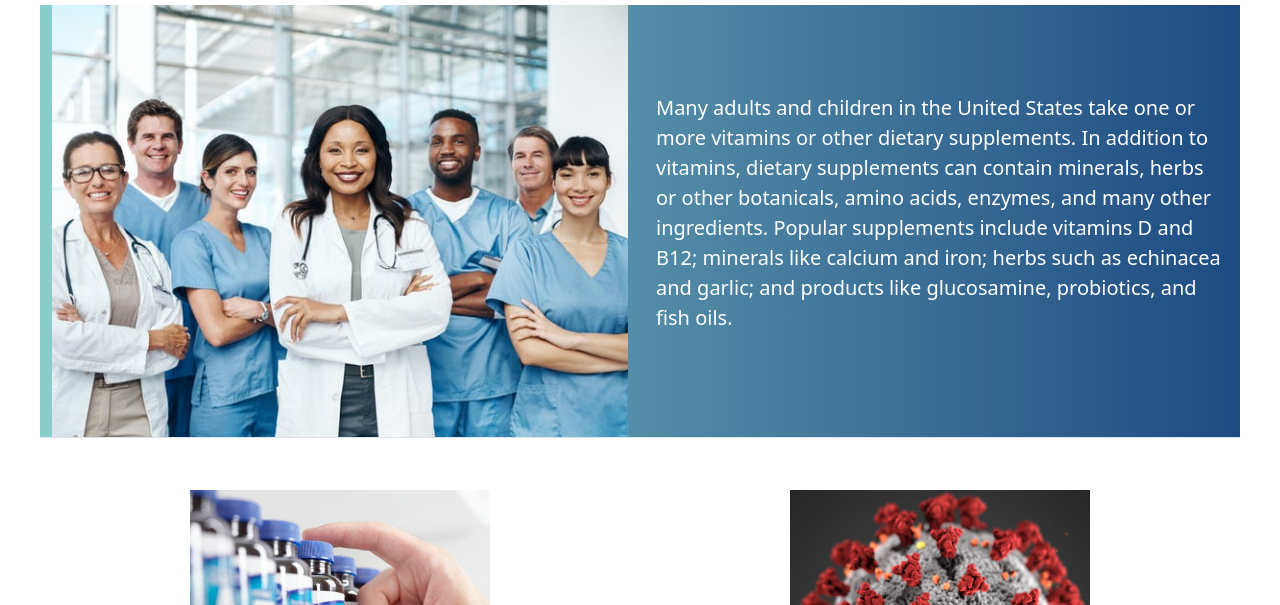
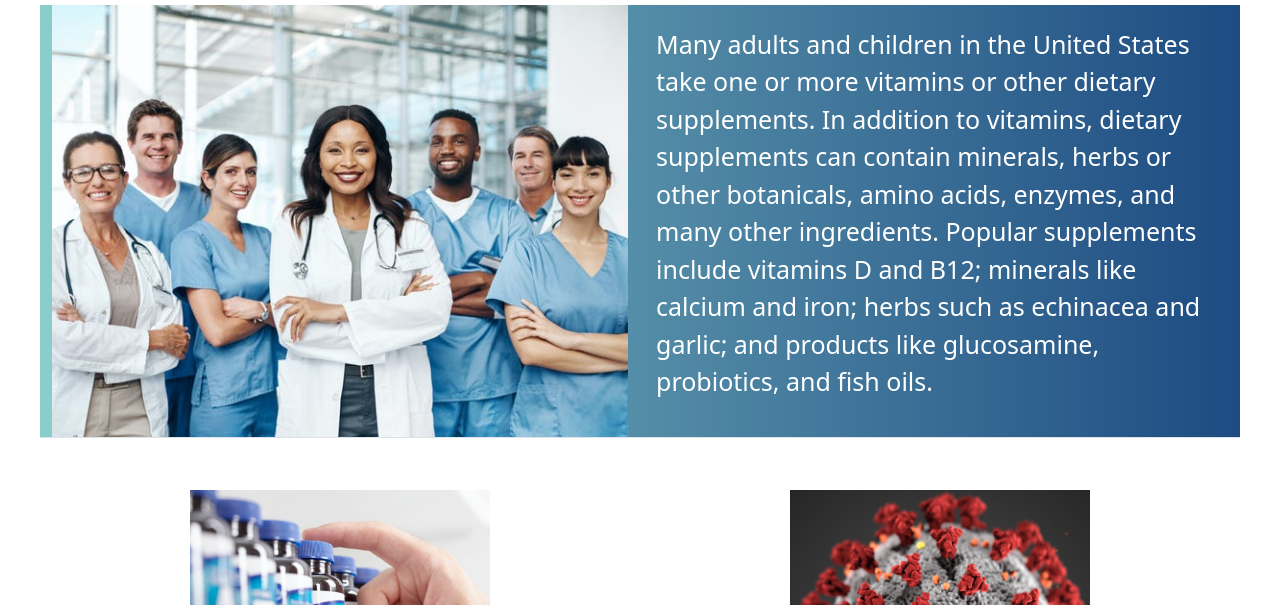
Before and after one commit to jeremyrook/RealChemistry, a Gatsby site: page / in a window 1280 px wide. Shown: the part 195-800 px from the top of the page. Built offline with nearby package versions, Linux system fonts and the light colour scheme; Gatsby itself is replaced by a stand-in of ours.

Commit message:
update font size

```diff
--- a/src/scss/homebanner.scss
+++ b/src/scss/homebanner.scss
@@ -5,5 +5,8 @@
     &-description{
         color:#fff;
         font-size: 20px;
+        @media (min-width: 1200px){
+            font-size: 25px;
+        }
     }
 }
```
